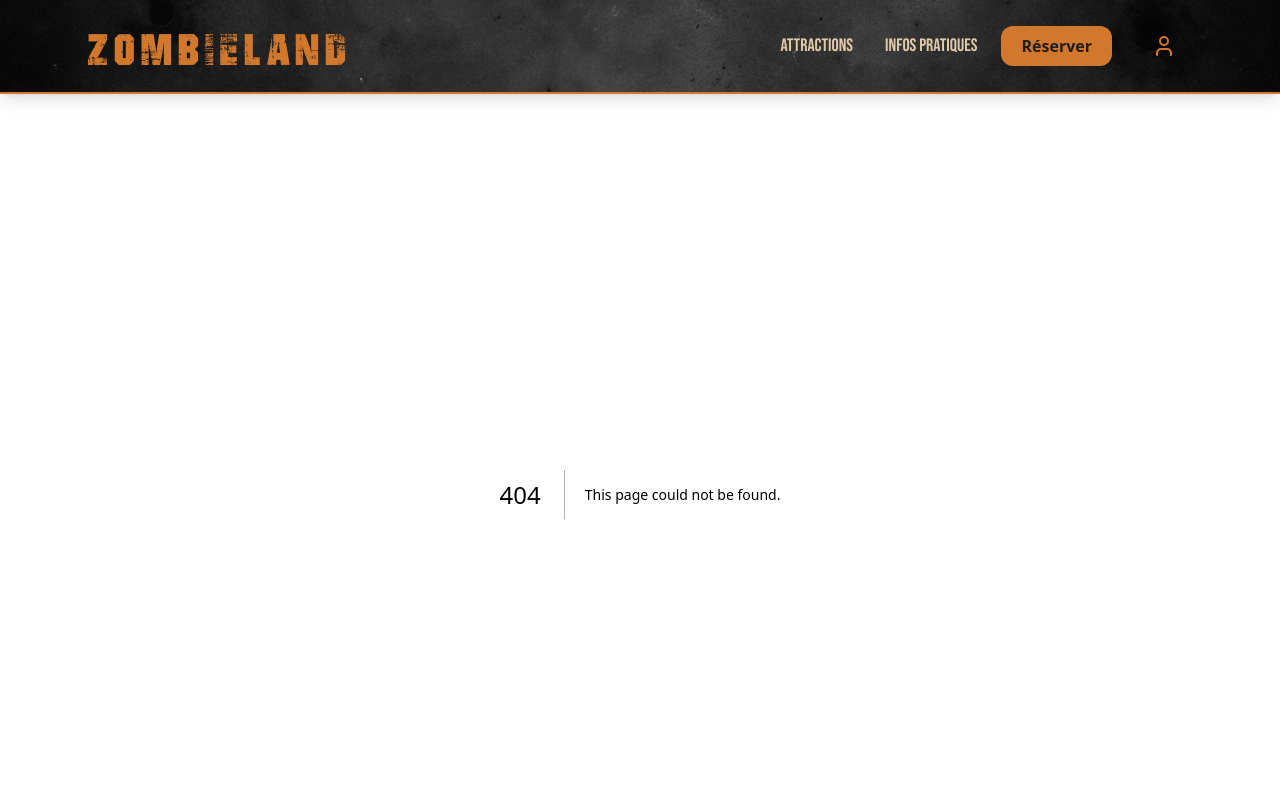
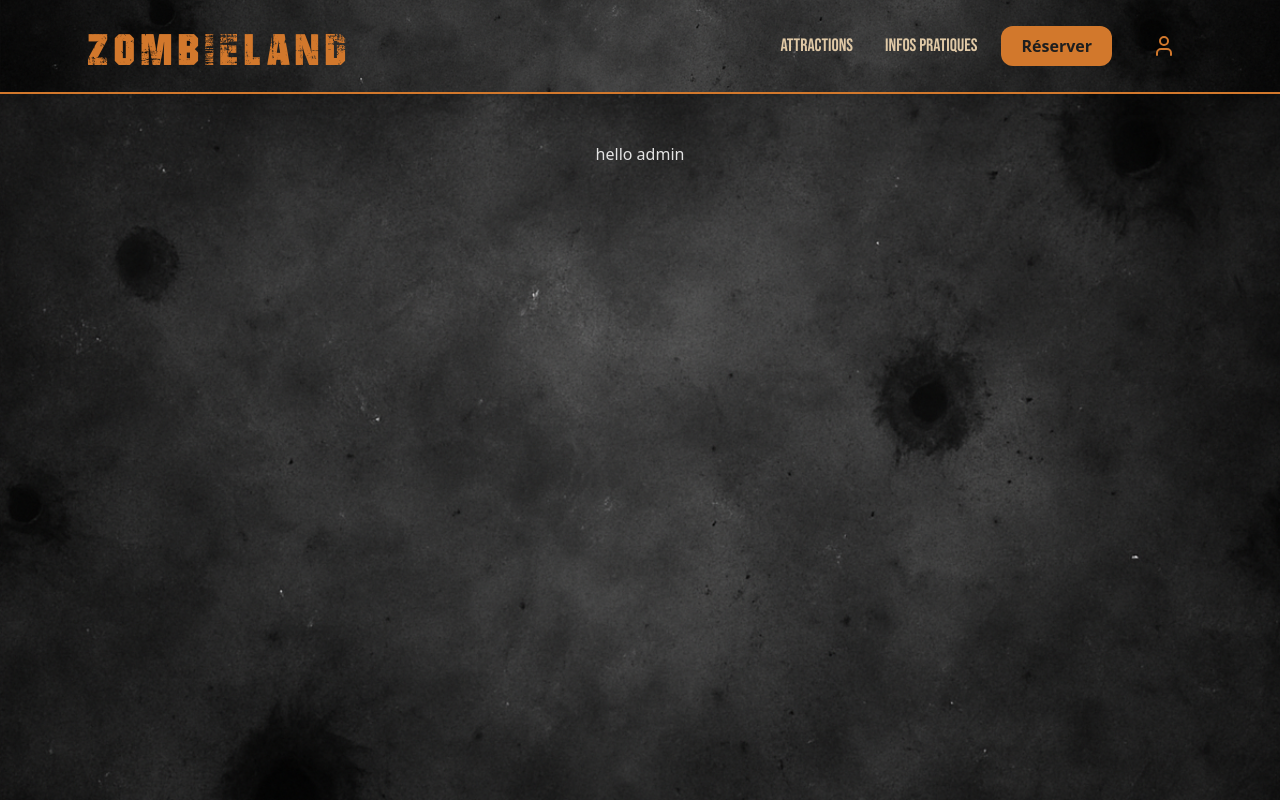
Before and after one commit to Ricoeur-Laurent/Zombieland, a Next.js app in the folder front/: page /admin in a window 1280 px wide. Before the commit this address had no page. Shown: the top 800 px of the page. Built offline with nearby package versions, Linux system fonts and the light colour scheme.

Commit message:
fix metada and file name

```diff
--- /dev/null
+++ b/front/src/app/admin/page.tsx
@@ -0,0 +1,12 @@
+export const metadata = {
+	title: "admin – Zombieland",
+	description: "back office de Zombieland.",
+};
+
+export default function AdminPage() {
+	return (
+		<div className="min-h-screen flex flex-col items-center justify-start px-4 py-12 bg-background text-text">
+			<h1>hello admin</h1>
+		</div>
+	);
+}
```
Also changed, not shown: 1 other file (tests, documents, lock files or other folders).
